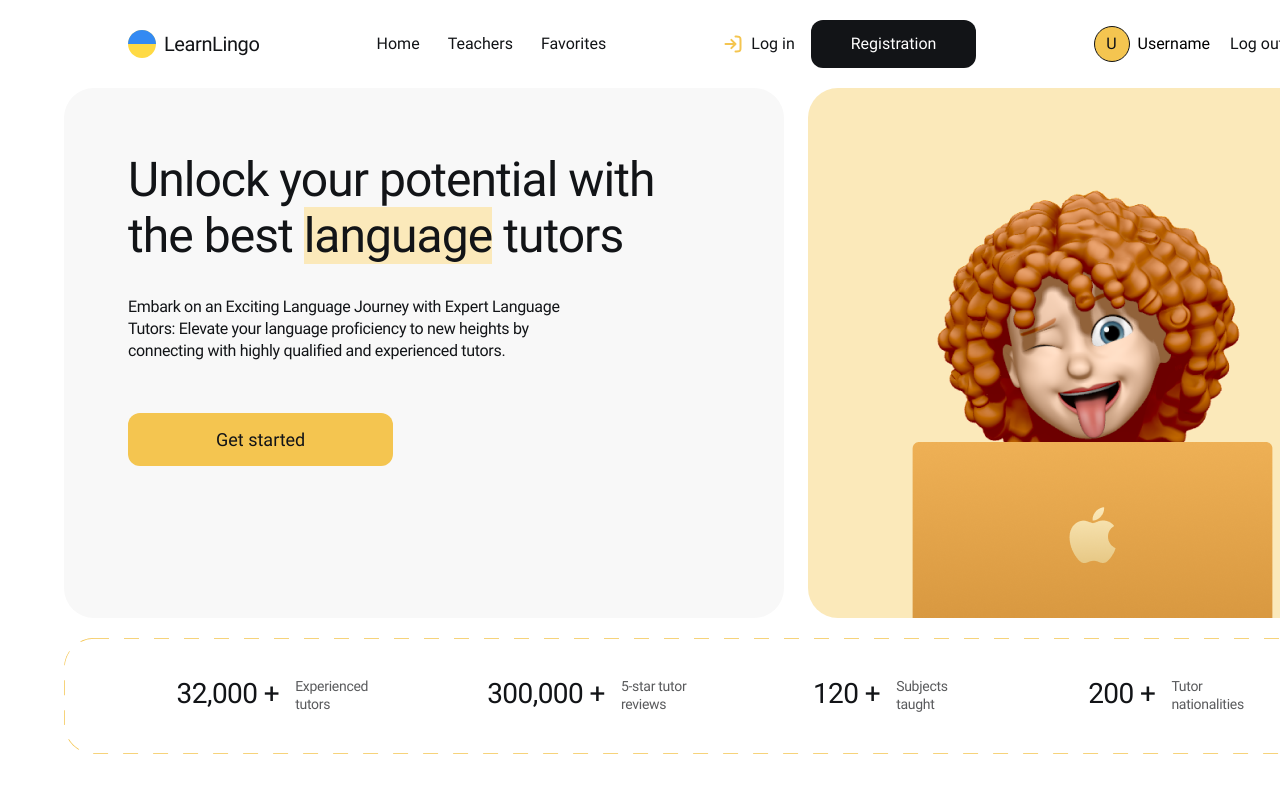
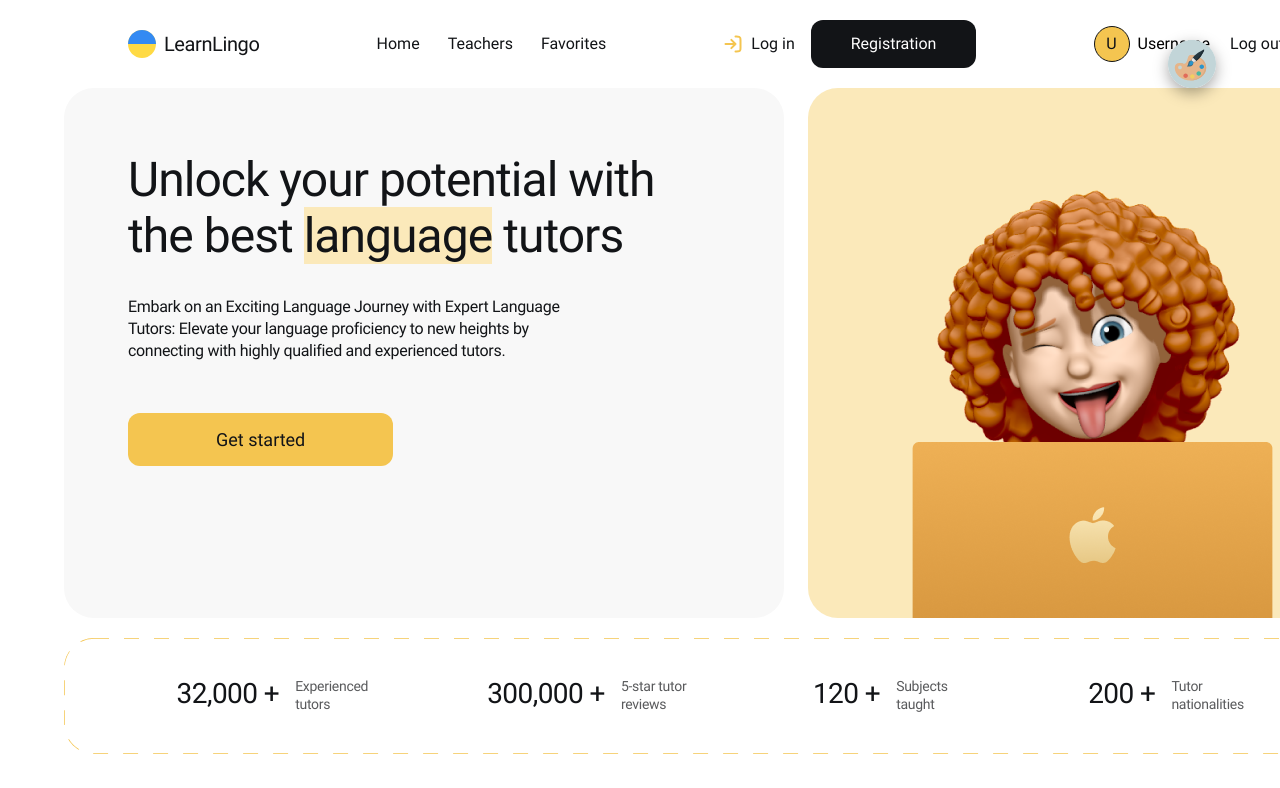
Before and after one commit to y-hrubskyi/learn-lingo, a React (Vite) app: page / in a window 1280 px wide. Shown: the top 788 px of the page. Built offline with nearby package versions, Linux system fonts and the light colour scheme.

Commit message:
feat: create theme select

```diff
--- a/src/components/Layout/Layout.jsx
+++ b/src/components/Layout/Layout.jsx
@@ -6,17 +6,32 @@ import { getTheme } from "@/styles/theme";
 
 import { GlobalStyle } from "@/styles/GlobalStyle";
 import { Header } from "@/components/Header/Header";
+import { ThemeModal } from "@/components/ThemeModal/ThemeModal";
 
 import * as SC from "./Layout.styled";
 
 export const Layout = () => {
   const [theme, setTheme] = useState("yellow");
+  const [isThemePopupOpen, setisThemePopupOpen] = useState(false);
   const location = useLocation();
+
+  const toggleThemePopup = () => {
+    setisThemePopupOpen((prevState) => !prevState);
+  };
 
   return (
     <ThemeProvider theme={getTheme(theme)}>
       <SC.Container>
         <GlobalStyle locationPath={location.pathname} />
+
+        <SC.ThemeWrapper>
+          <SC.ThemeBtn type="button" onClick={toggleThemePopup}>
+            <SC.PaletteIcon />
+          </SC.ThemeBtn>
+          {isThemePopupOpen && (
+            <ThemeModal onClose={toggleThemePopup} onThemeSelect={setTheme} />
+          )}
+        </SC.ThemeWrapper>
 
         <Header />
         <main>
--- a/src/components/Layout/Layout.styled.js
+++ b/src/components/Layout/Layout.styled.js
@@ -1,4 +1,6 @@
 import styled from "styled-components";
+
+import PaletteSVG from "@/assets/icons/palette.svg?react";
 
 export const Container = styled.div`
   width: 1440px;
@@ -6,3 +8,22 @@ export const Container = styled.div`
   padding-right: ${(p) => p.theme.spacing(16)};
   padding-left: ${(p) => p.theme.spacing(16)};
 `;
+
+export const ThemeWrapper = styled.div`
+  position: fixed;
+  top: 5%;
+  right: 5%;
+`;
+
+export const ThemeBtn = styled.button`
+  width: 48px;
+  height: 48px;
+  padding: 0;
+
+  background-color: transparent;
+  border-radius: 50%;
+  border: none;
+  box-shadow: rgba(0, 0, 0, 0.35) 0px 5px 15px;
+`;
+
+export const PaletteIcon = styled(PaletteSVG)``;
--- /dev/null
+++ b/src/components/ThemeModal/ThemeModal.jsx
@@ -0,0 +1,42 @@
+import { useEffect } from "react";
+
+import { Themes } from "@/styles/theme";
+
+import * as SC from "./ThemeModal.styled";
+
+export const ThemeModal = ({ onClose, onThemeSelect }) => {
+  useEffect(() => {
+    const handleKeyDown = (e) => {
+      if (e.code === "Escape") {
+        onClose();
+      }
+    };
+
+    window.addEventListener("keydown", handleKeyDown);
+
+    return () => {
+      window.removeEventListener("keydown", handleKeyDown);
+    };
+  }, [onClose]);
+
+  const handleOverlayClick = (e) => {
+    if (e.target === e.currentTarget) {
+      onClose();
+    }
+  };
+
+  return (
+    <SC.Backdrop onClick={handleOverlayClick}>
+      <SC.Modal>
+        {Object.keys(Themes).map((theme) => (
+          <SC.ThemeColor
+            key={theme}
+            type="button"
+            onClick={() => onThemeSelect(Themes[theme].name)}
+            data-theme-color={Themes[theme].accent}
+          />
+        ))}
+      </SC.Modal>
+    </SC.Backdrop>
+  );
+};
--- /dev/null
+++ b/src/components/ThemeModal/ThemeModal.styled.js
@@ -0,0 +1,41 @@
+import styled from "styled-components";
+
+export const Backdrop = styled.div`
+  position: fixed;
+  top: 0;
+  left: 0;
+  z-index: 100;
+
+  width: 100%;
+  height: 100%;
+
+  overflow: auto;
+`;
+
+export const Modal = styled.div`
+  position: absolute;
+  top: 72px;
+  right: 5.25%;
+
+  display: flex;
+  flex-direction: column;
+  gap: ${(p) => p.theme.spacing(1)};
+  padding: ${(p) => p.theme.spacing(1)};
+
+  background-color: ${(p) => p.theme.colors.primaryBg};
+  border-radius: 8px;
+  overflow: auto;
+  z-index: 100;
+
+  box-shadow: rgba(0, 0, 0, 0.35) 0px 5px 15px;
+`;
+
+export const ThemeColor = styled.button`
+  width: 32px;
+  height: 32px;
+  padding: 0;
+
+  background-color: ${(p) => p["data-theme-color"]};
+  border: none;
+  border-radius: 8px;
+`;
```
Also changed, not shown: src/assets/icons/palette.svg (added).
